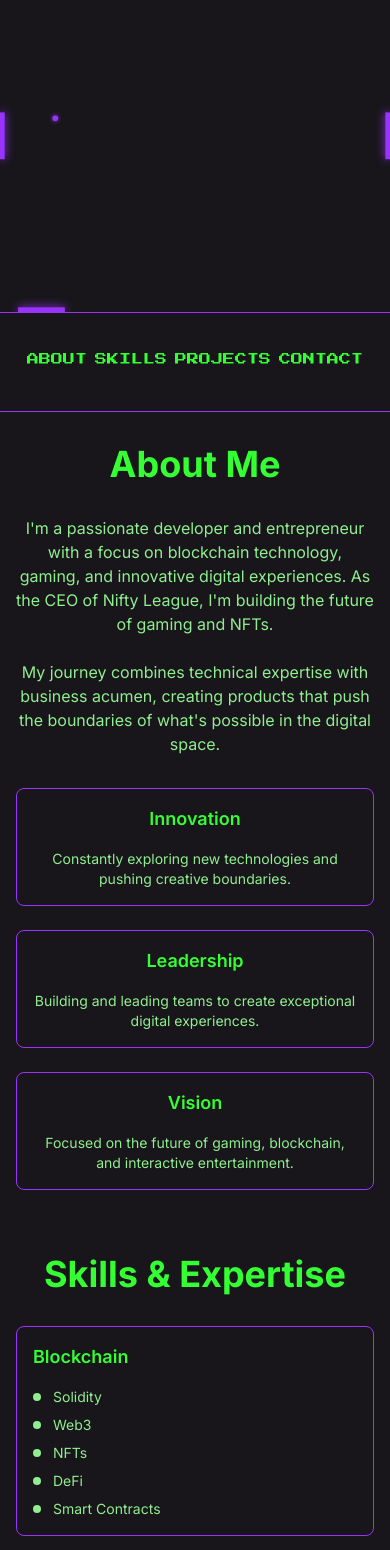
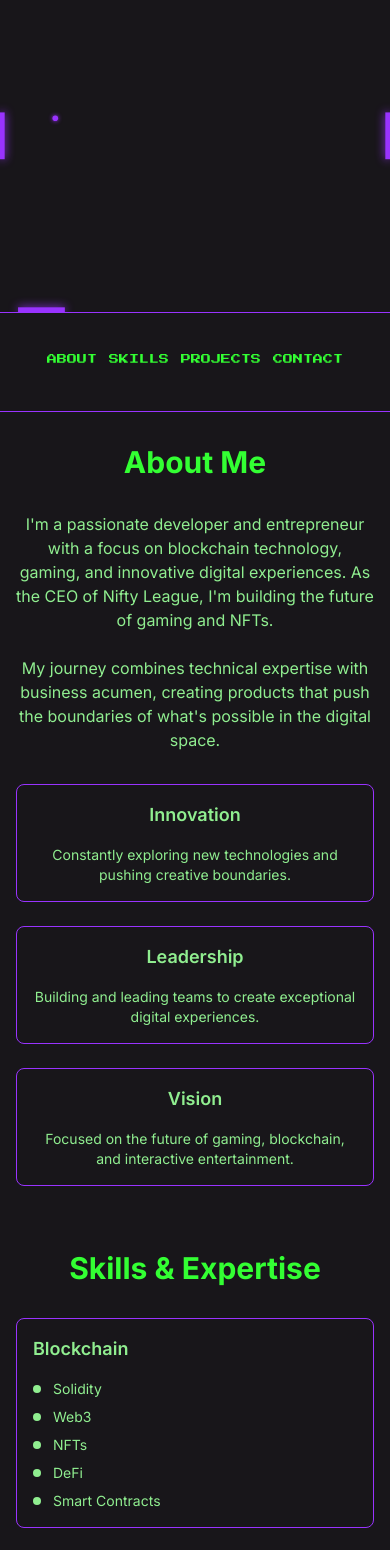
Before and after one commit to 0xPlayerOne/v0-personal-website, a Next.js app: page / in a window 390 px wide. Shown: the part 432-1982 px from the top of the page. Built offline with nearby package versions, Linux system fonts and the light colour scheme.

Commit message:
feat: enhance mobile typography and navbar spacing
Fix navbar font size and spacing for mobile. Add TextHeader and TextSubheader components for responsive typography.

#VERCEL_SKIP

Co-authored-by: NiftyAndy <83057795+0xPlayerOne@users.noreply.github.com>

```diff
--- a/components/header/retro-navbar.tsx
+++ b/components/header/retro-navbar.tsx
@@ -32,7 +32,7 @@ export function RetroNavbar({ height = 100, isSticky = false, activeSection = ""
       }}
     >
       <div className="container mx-auto px-2 sm:px-4 w-full">
-        <ul className="flex justify-center space-x-2 sm:space-x-4 md:space-x-8 lg:space-x-12 font-['Press_Start_2P'] text-xs sm:text-sm md:text-base lg:text-lg">
+        <ul className="flex justify-center space-x-3 sm:space-x-6 md:space-x-8 lg:space-x-12 font-['Press_Start_2P'] text-[10px] sm:text-xs md:text-sm lg:text-base">
           {[
             { id: "about", label: "ABOUT" },
             { id: "skills", label: "SKILLS" },
--- a/components/sections/about-section.tsx
+++ b/components/sections/about-section.tsx
@@ -1,12 +1,12 @@
 import { Section } from "./section"
-import { SITE_HEADER_COLOR, SITE_TEXT_COLOR, SITE_BORDER_COLOR } from "@/constants/colors"
+import { TextHeader } from "@/components/ui/text-header"
+import { TextSubheader } from "@/components/ui/text-subheader"
+import { SITE_TEXT_COLOR, SITE_BORDER_COLOR } from "@/constants/colors"
 
 export function AboutSection() {
   return (
     <Section id="about">
-      <h2 className="text-4xl font-bold mb-8 text-center" style={{ color: SITE_HEADER_COLOR }}>
-        About Me
-      </h2>
+      <TextHeader>About Me</TextHeader>
       <div className="max-w-4xl mx-auto" style={{ color: SITE_TEXT_COLOR }}>
         <p className="text-base sm:text-lg mb-6 text-center">
           I'm a passionate developer and entrepreneur with a focus on blockchain technology, gaming, and innovative
@@ -18,25 +18,19 @@ export function AboutSection() {
         </p>
         <div className="grid grid-cols-1 md:grid-cols-3 gap-6 sm:gap-8 mt-8 sm:mt-12">
           <div className="text-center p-4 sm:p-6 rounded-lg" style={{ border: `1px solid ${SITE_BORDER_COLOR}` }}>
-            <h3 className="text-lg sm:text-xl font-semibold mb-4" style={{ color: SITE_HEADER_COLOR }}>
-              Innovation
-            </h3>
+            <TextSubheader className="text-center">Innovation</TextSubheader>
             <p className="text-sm sm:text-base">
               Constantly exploring new technologies and pushing creative boundaries.
             </p>
           </div>
           <div className="text-center p-4 sm:p-6 rounded-lg" style={{ border: `1px solid ${SITE_BORDER_COLOR}` }}>
-            <h3 className="text-lg sm:text-xl font-semibold mb-4" style={{ color: SITE_HEADER_COLOR }}>
-              Leadership
-            </h3>
+            <TextSubheader className="text-center">Leadership</TextSubheader>
             <p className="text-sm sm:text-base">
               Building and leading teams to create exceptional digital experiences.
             </p>
           </div>
           <div className="text-center p-4 sm:p-6 rounded-lg" style={{ border: `1px solid ${SITE_BORDER_COLOR}` }}>
-            <h3 className="text-lg sm:text-xl font-semibold mb-4" style={{ color: SITE_HEADER_COLOR }}>
-              Vision
-            </h3>
+            <TextSubheader className="text-center">Vision</TextSubheader>
             <p className="text-sm sm:text-base">
               Focused on the future of gaming, blockchain, and interactive entertainment.
             </p>
--- a/components/sections/contact-section.tsx
+++ b/components/sections/contact-section.tsx
@@ -1,33 +1,27 @@
 import { Section } from "./section"
-import { SITE_HEADER_COLOR, SITE_TEXT_COLOR, SITE_BORDER_COLOR, SITE_BTN_COLOR, CANVAS_COLOR } from "@/constants/colors"
+import { TextHeader } from "@/components/ui/text-header"
+import { TextSubheader } from "@/components/ui/text-subheader"
+import { SITE_TEXT_COLOR, SITE_BORDER_COLOR, SITE_BTN_COLOR, CANVAS_COLOR } from "@/constants/colors"
 
 export function ContactSection() {
   return (
     <Section id="contact">
-      <h2 className="text-4xl font-bold mb-8 text-center" style={{ color: SITE_HEADER_COLOR }}>
-        Get In Touch
-      </h2>
+      <TextHeader>Get In Touch</TextHeader>
       <div className="max-w-4xl mx-auto text-center" style={{ color: SITE_TEXT_COLOR }}>
         <p className="text-base sm:text-lg mb-8">
           Interested in collaborating, discussing opportunities, or just want to connect? I'd love to hear from you.
         </p>
         <div className="grid grid-cols-1 sm:grid-cols-3 gap-6 sm:gap-8 mb-8 sm:mb-12">
           <div className="p-4 sm:p-6 rounded-lg" style={{ border: `1px solid ${SITE_BORDER_COLOR}` }}>
-            <h3 className="text-lg sm:text-xl font-semibold mb-4" style={{ color: SITE_HEADER_COLOR }}>
-              Twitter
-            </h3>
+            <TextSubheader className="text-center">Twitter</TextSubheader>
             <p className="text-sm sm:text-base">@0xPlayerOne</p>
           </div>
           <div className="p-4 sm:p-6 rounded-lg" style={{ border: `1px solid ${SITE_BORDER_COLOR}` }}>
-            <h3 className="text-lg sm:text-xl font-semibold mb-4" style={{ color: SITE_HEADER_COLOR }}>
-              GitHub
-            </h3>
+            <TextSubheader className="text-center">GitHub</TextSubheader>
             <p className="text-sm sm:text-base">@0xPlayerOne</p>
           </div>
           <div className="p-4 sm:p-6 rounded-lg" style={{ border: `1px solid ${SITE_BORDER_COLOR}` }}>
-            <h3 className="text-lg sm:text-xl font-semibold mb-4" style={{ color: SITE_HEADER_COLOR }}>
-              LinkedIn
-            </h3>
+            <TextSubheader className="text-center">LinkedIn</TextSubheader>
             <p className="text-sm sm:text-base">@AMahoneyFernandes</p>
           </div>
         </div>
--- a/components/sections/projects-section.tsx
+++ b/components/sections/projects-section.tsx
@@ -1,12 +1,12 @@
 import { Section } from "./section"
-import { SITE_HEADER_COLOR, SITE_TEXT_COLOR, SITE_BORDER_COLOR, SITE_BTN_COLOR, CANVAS_COLOR } from "@/constants/colors"
+import { TextHeader } from "@/components/ui/text-header"
+import { TextSubheader } from "@/components/ui/text-subheader"
+import { SITE_TEXT_COLOR, SITE_BORDER_COLOR, SITE_BTN_COLOR, CANVAS_COLOR } from "@/constants/colors"
 
 export function ProjectsSection() {
   return (
     <Section id="projects">
-      <h2 className="text-4xl font-bold mb-8 text-center" style={{ color: SITE_HEADER_COLOR }}>
-        Projects
-      </h2>
+      <TextHeader>Projects</TextHeader>
       <div className="max-w-6xl mx-auto" style={{ color: SITE_TEXT_COLOR }}>
         <div className="grid grid-cols-1 lg:grid-cols-2 gap-6 sm:gap-8">
           {[
@@ -36,9 +36,7 @@ export function ProjectsSection() {
             },
           ].map((project, index) => (
             <div key={index} className="p-6 sm:p-8 rounded-lg" style={{ border: `1px solid ${SITE_BORDER_COLOR}` }}>
-              <h3 className="text-xl sm:text-2xl font-semibold mb-4" style={{ color: SITE_HEADER_COLOR }}>
-                {project.title}
-              </h3>
+              <TextSubheader className="text-xl sm:text-2xl">{project.title}</TextSubheader>
               <p className="mb-6 text-sm sm:text-base">{project.description}</p>
               <div className="flex flex-wrap gap-2">
                 {project.tech.map((tech, techIndex) => (
--- a/components/sections/skills-section.tsx
+++ b/components/sections/skills-section.tsx
@@ -1,12 +1,12 @@
 import { Section } from "./section"
-import { SITE_HEADER_COLOR, SITE_TEXT_COLOR, SITE_BORDER_COLOR } from "@/constants/colors"
+import { TextHeader } from "@/components/ui/text-header"
+import { TextSubheader } from "@/components/ui/text-subheader"
+import { SITE_TEXT_COLOR, SITE_BORDER_COLOR } from "@/constants/colors"
 
 export function SkillsSection() {
   return (
     <Section id="skills">
-      <h2 className="text-4xl font-bold mb-8 text-center" style={{ color: SITE_HEADER_COLOR }}>
-        Skills & Expertise
-      </h2>
+      <TextHeader>Skills & Expertise</TextHeader>
       <div className="max-w-6xl mx-auto" style={{ color: SITE_TEXT_COLOR }}>
         <div className="grid grid-cols-1 sm:grid-cols-2 lg:grid-cols-3 gap-6 sm:gap-8">
           {[
@@ -18,9 +18,7 @@ export function SkillsSection() {
             { category: "Design", skills: ["UI/UX", "Pixel Art", "Branding", "Creative Direction"] },
           ].map((skillGroup, index) => (
             <div key={index} className="p-4 sm:p-6 rounded-lg" style={{ border: `1px solid ${SITE_BORDER_COLOR}` }}>
-              <h3 className="text-lg sm:text-xl font-semibold mb-4" style={{ color: SITE_HEADER_COLOR }}>
-                {skillGroup.category}
-              </h3>
+              <TextSubheader>{skillGroup.category}</TextSubheader>
               <ul className="space-y-2">
                 {skillGroup.skills.map((skill, skillIndex) => (
                   <li key={skillIndex} className="flex items-center text-sm sm:text-base">
--- /dev/null
+++ b/components/ui/text-header.tsx
@@ -0,0 +1,22 @@
+import type React from "react"
+import { SITE_HEADER_COLOR } from "@/constants/colors"
+
+interface TextHeaderProps {
+  children: React.ReactNode
+  className?: string
+  style?: React.CSSProperties
+}
+
+export function TextHeader({ children, className = "", style = {} }: TextHeaderProps) {
+  return (
+    <h2
+      className={`text-3xl sm:text-4xl font-bold mb-8 text-center ${className}`}
+      style={{
+        color: SITE_HEADER_COLOR,
+        ...style,
+      }}
+    >
+      {children}
+    </h2>
+  )
+}
--- /dev/null
+++ b/components/ui/text-subheader.tsx
@@ -0,0 +1,22 @@
+import type React from "react"
+import { SITE_SUBHEADER_COLOR } from "@/constants/colors"
+
+interface TextSubheaderProps {
+  children: React.ReactNode
+  className?: string
+  style?: React.CSSProperties
+}
+
+export function TextSubheader({ children, className = "", style = {} }: TextSubheaderProps) {
+  return (
+    <h3
+      className={`text-lg sm:text-xl font-semibold mb-4 ${className}`}
+      style={{
+        color: SITE_SUBHEADER_COLOR,
+        ...style,
+      }}
+    >
+      {children}
+    </h3>
+  )
+}
```
